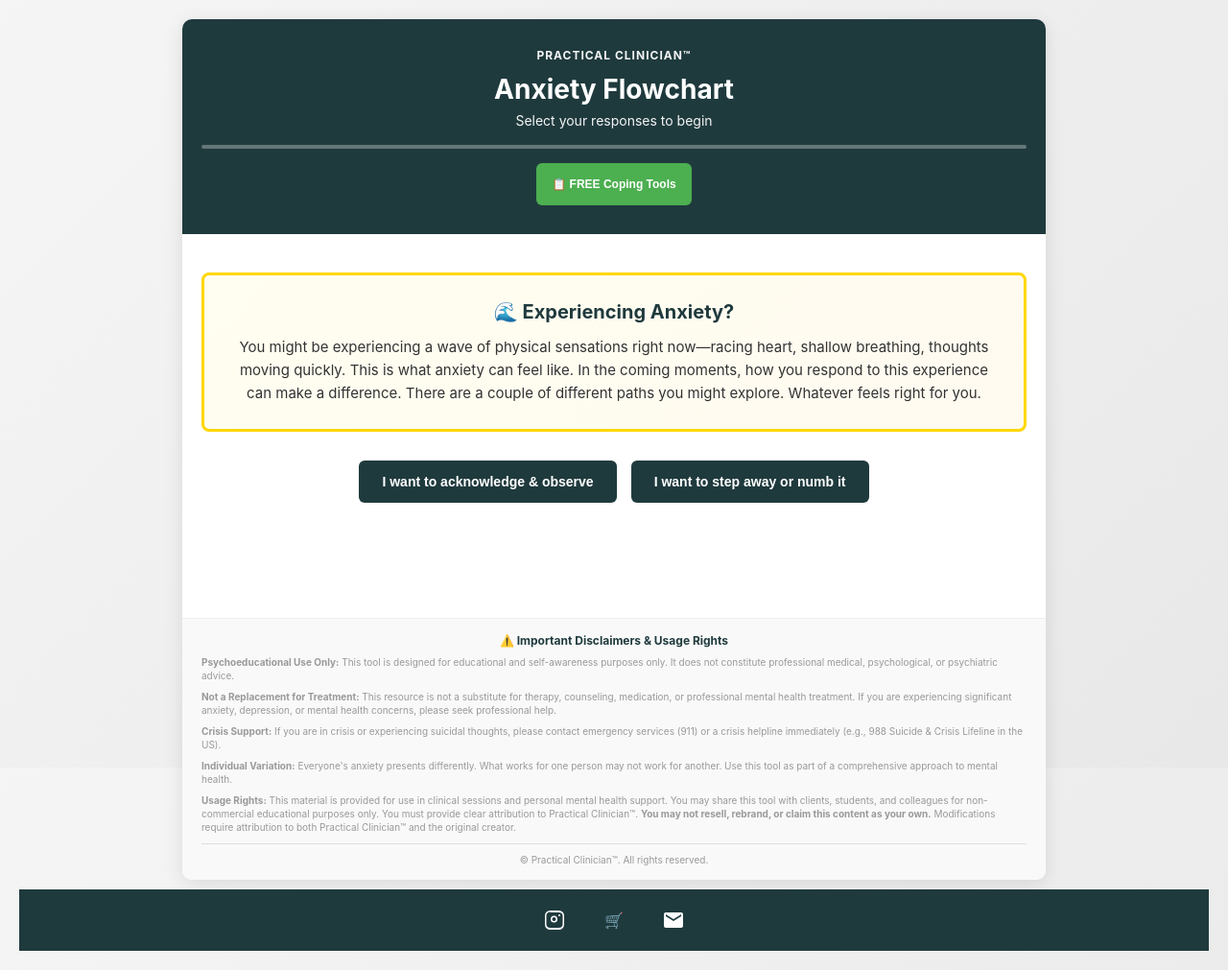
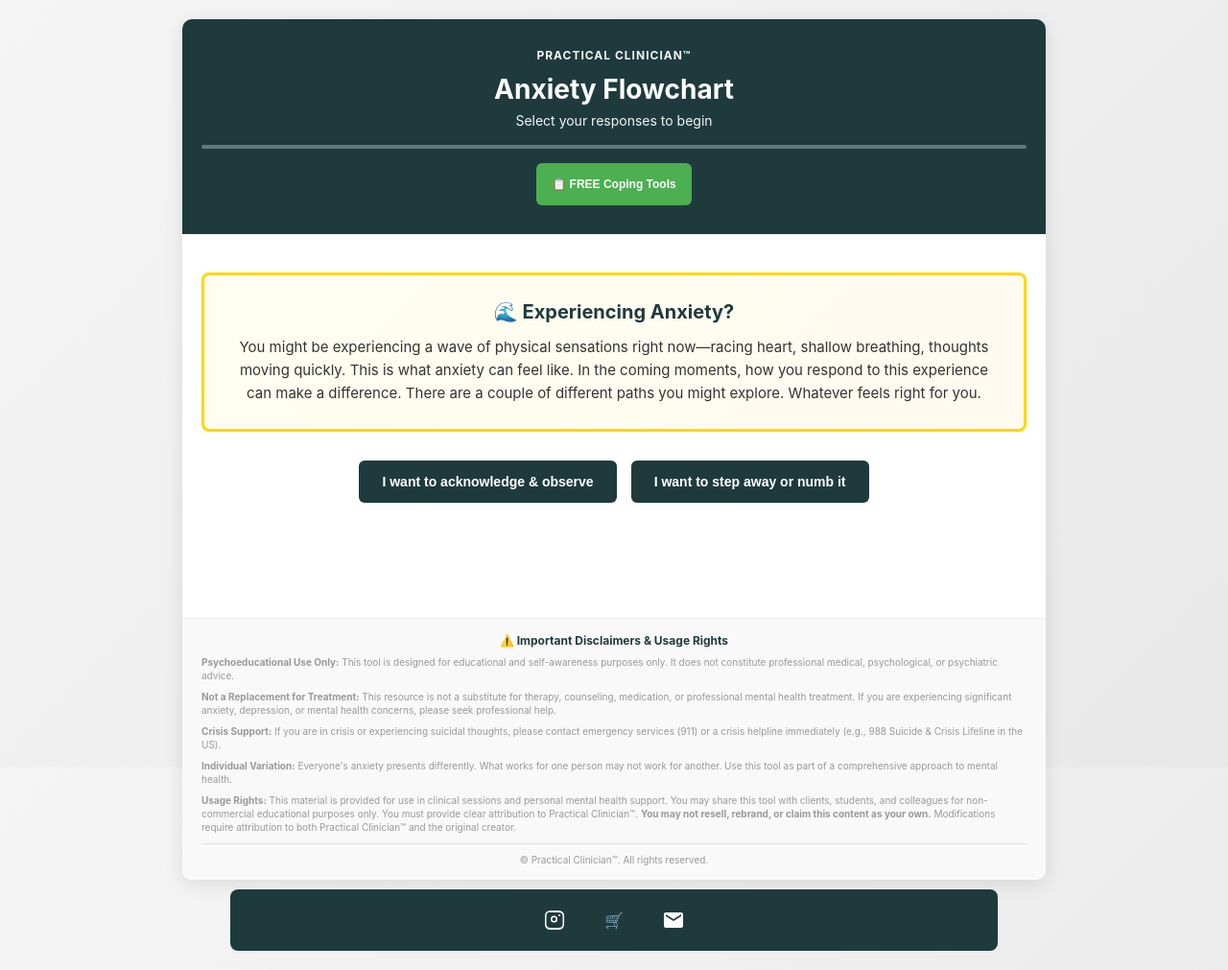
Before and after one commit to PracticalClinician/anxiety-flow-chart, a plain HTML site: page index.html in a window 1280 px wide. Shown: the whole page at 96% size. Drawn offline with Linux system fonts and the light colour scheme.

Commit message:
Update index.html

```diff
--- a/index.html
+++ b/index.html
@@ -484,9 +484,13 @@
             padding: 10px 20px !important;
             text-align: center !important;
             margin-top: 10px !important;
-            width: 100% !important;
+            margin-left: auto !important;
+            margin-right: auto !important;
+            width: 90% !important;
+            max-width: 800px !important;
             box-sizing: border-box !important;
             display: block !important;
+            border-radius: 8px !important;
         }
 
         .contact-footer h3 {
@@ -1388,7 +1392,7 @@
         </div>
     </div>
 
-    <div class="contact-footer" style="padding: 10px 20px !important; margin-top: 10px !important; background: #1F3A3D !important;">
+    <div class="contact-footer">
         <div class="social-links">
             <a href="https://www.instagram.com/practicalclinician" target="_blank" title="Instagram">
                 <svg width="24" height="24" viewBox="0 0 24 24" fill="currentColor">
```
